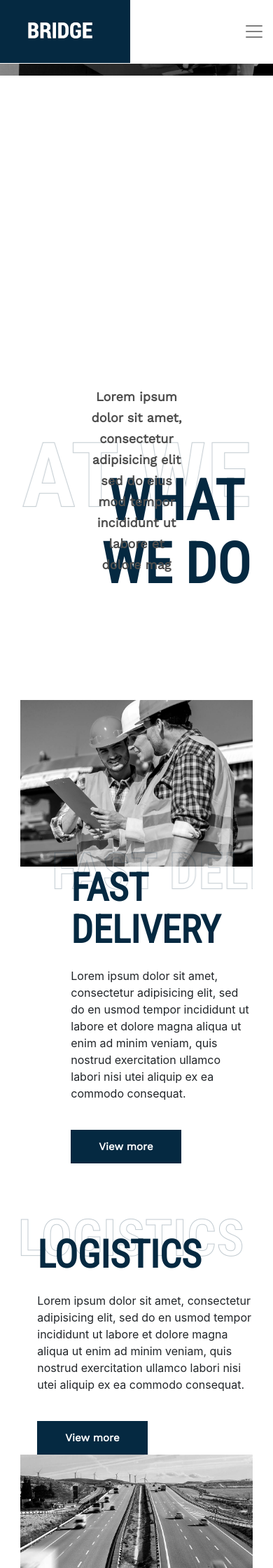
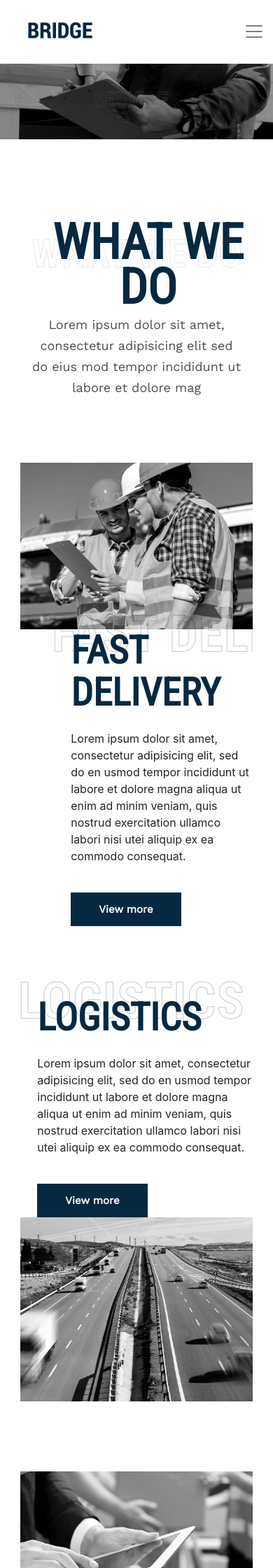
Before and after one commit to bactvk/website_template, a PHP site: page /services.html in a window 390 px wide. Shown: the top 2240 px of the page at 70% size. Run offline with PHP 8.4, Linux system fonts and the light colour scheme.

Commit message:
update services

```diff
--- a/public/css/main.css
+++ b/public/css/main.css
@@ -180,4 +180,7 @@ a.nav-link {
         outline: none;
 
     }
+    .nav-link.active{
+      border-bottom: 1px solid #eaeaea !important;
+    }
 }
--- a/public/css/servies.css
+++ b/public/css/servies.css
@@ -1,7 +1,15 @@
 /*menu top*/
-.header{
+.menu_bar{
+    position: absolute;
+    top: 0;
+    left: 0;
+    width: 100%;
+    z-index: 2;
+}
+
+.services_bk{
     background: url(../images/background/services-title-image.jpg);
-    height: 530px;
+    height: 450px;
     background-repeat: no-repeat;
     position: relative;
     background-size: contain;
@@ -34,7 +42,7 @@
     padding:0px 20px;
 }
 .menu_bar li a {
-    color: white !important;
+    color: white;
 }
 
 .popup_menu.qode-popup-menu-svg-opener .qode-popup-menu-opener svg *, .side_menu_button .qode-side-menu-button-svg svg path, .side_menu_button .qode-side-menu-button-svg svg>* {
@@ -56,16 +64,24 @@
 
 
 /*about us*/
-.container_custom {
+.container_custom{
     width: 85%;
     margin: 100px auto;
 }
+.container_custom_what {
+    width: 85%;
+    margin: 100px auto 10px auto;
+}
+.container_custom_fast{
+    width: 85%;
+    margin: 50px auto 10px auto;
+}
 
 .about_us_image{
-    background: url(../images/background/section-title-image-6.png);
+    /*background: url(../images/background/section-title-image-6.png);
     background-repeat: no-repeat;
     height: 100px;
-    background-position: top;
+    background-position: top;*/
 }
 .about_us_text {
     color: #052941;
@@ -97,10 +113,9 @@
     font-size: 18px;
     line-height: 30px;
     font-style: normal;
-    font-weight: 600;
     letter-spacing: 0px;
     text-transform: none;
-    width: 40%;
+    width: 48%;
 }
 
 /*fast_delivery*/
@@ -213,4 +228,25 @@
     .side_menu_button {
         display: none;
     }
+    .menu_bar{
+        position: relative;
+    }
+    .services_bk{
+        height: 150px;
+    }
+    .about_us_image{
+        width: 90%;
+    }
+    .about_us_text{
+        font-size: 70px;
+        line-height: 64px;
+        width: 90%;
+        left: 10%;
+        top: -10%;
+    }
+    .about_us_content{
+        width: 90%;
+        top: 40%;
+        left: 5%;
+    }
 }
--- a/services.html
+++ b/services.html
@@ -24,13 +24,15 @@
         <!-- menu bar -->
         <div class="menu_bar">
             <nav class="navbar navbar-expand-lg navbar-light bg-custom">
-                <img src="public/images/logo.jpg">
+                <img class="menu_bar_logo" src="public/images/logo.jpg">
+                <img class="menu_bar_mobile_logo" src="public/images/mobile-logo.png">
+
                 <button class="navbar-toggler" type="button" data-toggle="collapse" data-target="#navbarSupportedContent" aria-controls="navbarSupportedContent" aria-expanded="false" aria-label="Toggle navigation">
                   <span class="navbar-toggler-icon"></span>
                 </button>
 
                 <div class="collapse navbar-collapse" id="navbarSupportedContent">
-                  <ul class="navbar-nav mr-auto">
+                  <ul class="navbar-nav mr-auto navbar_menu">
                     <li class="nav-item">
                       <a class="nav-link" href="index.html">Home <span class="sr-only">(current)</span></a>
                     </li>
@@ -71,16 +73,19 @@
                 </div>
             </nav>
         </div>
+        <div class="services_bk">
+
+        </div>
         <div class="clearfix"></div>
         <!-- slider top -->
-        <div class="about_us_text_bk">SERVICES</div>
+        <!-- <div class="about_us_text_bk">SERVICES</div> -->
       </div>
 
       <!-- about us -->
-      <div class="container_custom">
+      <div class="container_custom_what">
         <div class="about_us_top text-center">
             <div class="about_us_intro">
-              <div class="about_us_image"> </div>
+              <img src="public/images/background/section-title-image-6.png" class="about_us_image">
               <p class="about_us_text">WHAT WE DO</p>
               <p class="about_us_content">Lorem ipsum dolor sit amet, consectetur adipisicing elit sed do eius mod tempor incididunt ut labore et dolore mag</p>
             </div>
@@ -90,7 +95,7 @@
       </div>
 
       <!-- FAST DELIVERY -->
-      <div class="container_custom">
+      <div class="container_custom_fast">
           <div class="row">
               <div class="col-sm-6">
                 <img src="public/images/card/home-image-4.jpg" width="100%">
```
